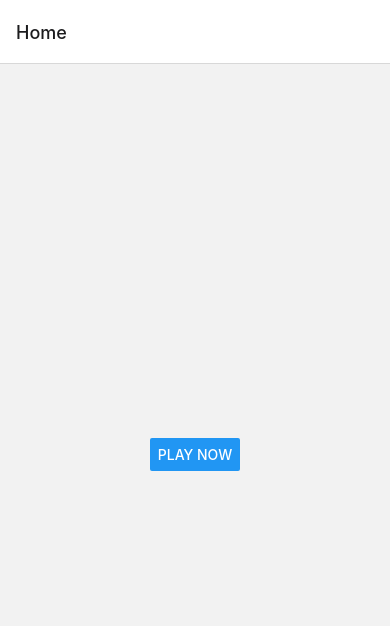
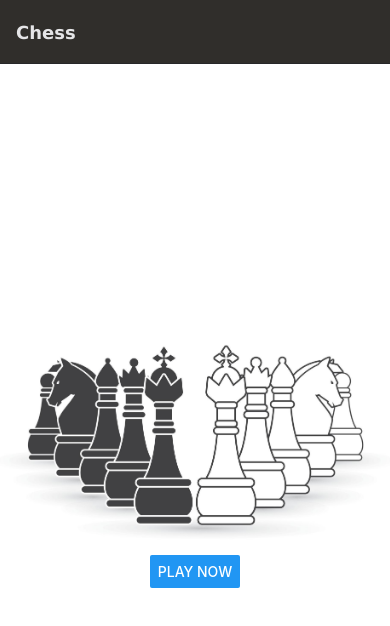
Before and after one commit to akshitkrnagpal/chess, a React Native app: screen /Home in a window 390 px wide. Shown: the top 626 px of the page. Built offline with nearby package versions, Linux system fonts and the light colour scheme; what chess-rules, moment-duration-format, random-profile-generator, sentry-expo would draw is missing.

Commit message:
Update home page and header

```diff
--- /dev/null
+++ b/src/images/index.d.ts
@@ -0,0 +1 @@
+declare module '*.jpg';
--- /dev/null
+++ b/src/images/pieces/index.d.ts
@@ -0,0 +1 @@
+declare module '*.png';
--- a/src/index.tsx
+++ b/src/index.tsx
@@ -1,4 +1,4 @@
-import { NavigationContainer } from '@react-navigation/native';
+import { NavigationContainer, DarkTheme } from '@react-navigation/native';
 import { createNativeStackNavigator } from '@react-navigation/native-stack';
 
 import Game from './screens/Game';
@@ -6,11 +6,33 @@ import Home from './screens/Home';
 
 const Stack = createNativeStackNavigator();
 
+const AppTheme = {
+    ...DarkTheme,
+    colors: {
+        ...DarkTheme.colors,
+        background: 'rgb(255, 255, 255)',
+    },
+};
+
 const App = () => {
     return (
-        <NavigationContainer>
-            <Stack.Navigator>
-                <Stack.Screen name='Home' component={Home} />
+        <NavigationContainer theme={AppTheme}>
+            <Stack.Navigator
+                screenOptions={{
+                    headerTitleStyle: {
+                        fontFamily: 'Verdana',
+                        fontWeight: '600',
+                    },
+                    headerStyle: {
+                        backgroundColor: 'rgb(48, 46, 43)',
+                    },
+                }}
+            >
+                <Stack.Screen
+                    name='Home'
+                    component={Home}
+                    options={{ title: 'Chess' }}
+                />
                 <Stack.Screen name='Game' component={Game} />
             </Stack.Navigator>
         </NavigationContainer>
--- a/src/screens/Home.tsx
+++ b/src/screens/Home.tsx
@@ -1,8 +1,8 @@
 import React from 'react';
-import { Button } from 'react-native';
+import { SafeAreaView, Image, Button } from 'react-native';
+import styled from 'styled-components/native';
 
-import { SafeAreaView } from 'react-native';
-import styled from 'styled-components/native';
+import homeImage from '../images/home.jpg';
 
 const Wrapper = styled(SafeAreaView)`
     display: flex;
@@ -11,13 +11,24 @@ const Wrapper = styled(SafeAreaView)`
     align-items: center;
 `;
 
+const HomeImage = styled(Image)`
+    width: 100%;
+    height: 30%;
+`;
+
+const PlayButton = styled.Button`
+    width: 100%;
+    background-color: #000;
+`;
+
 const Home = ({ navigation }) => {
     const onPress = () => {
         navigation.navigate('Game');
     };
     return (
         <Wrapper>
-            <Button title='Play now' onPress={onPress} />
+            <HomeImage source={homeImage} />
+            <PlayButton title='Play Now' onPress={onPress} />
         </Wrapper>
     );
 };
```
Also changed, not shown: src/images/home.jpg (added), src/images/pieces/index.ts (renamed from src/images/pieces/index.js).
